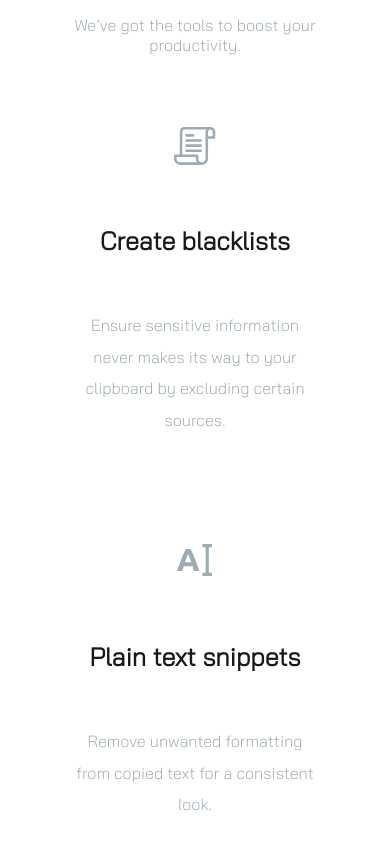
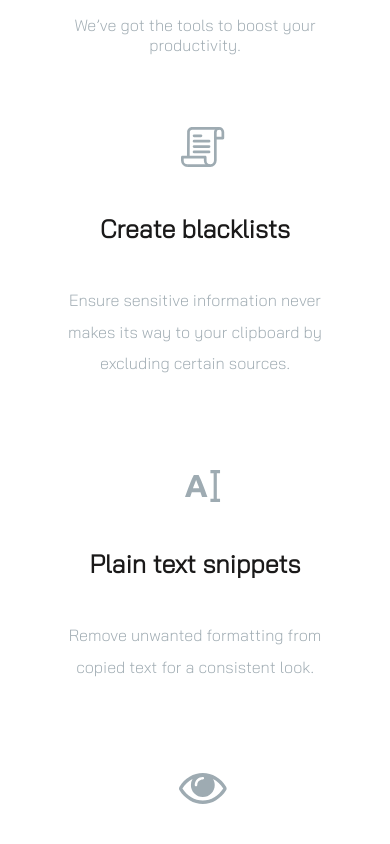
Before and after one commit to rspatz/Clipboard, a plain HTML site: page index.html in a window 390 px wide. Shown: the part 2680-3524 px from the top of the page. Drawn offline with Linux system fonts and the light colour scheme.

Commit message:
Add files via upload

```diff
--- a/css/style.css
+++ b/css/style.css
@@ -207,25 +207,29 @@ p {
   margin: 5rem auto; }
   @media only screen and (max-width: 31.25em) {
     .workflow-section {
-      width: 95%; } }
+      width: 90%; } }
 
 .blacklist-icon {
   width: 15%;
   margin-top: 5%;
-  margin: 2.75rem auto; }
+  margin: .75rem auto; }
   @media only screen and (max-width: 31.25em) {
     .blacklist-icon {
-      margin-top: 2rem; } }
+      margin: 2rem 0 2rem 45%; } }
 
 .snippet-icon {
   width: 15%;
-  margin-top: 5%;
-  margin: 3rem auto; }
+  margin: 1rem auto; }
+  @media only screen and (max-width: 31.25em) {
+    .snippet-icon {
+      margin: 2rem 0 2rem 45%; } }
 
 .preview-icon {
   width: 15%;
-  margin-top: 5%;
-  margin: 3rem auto; }
+  margin: 1rem auto; }
+  @media only screen and (max-width: 31.25em) {
+    .preview-icon {
+      margin: 2rem 0 2rem 45%; } }
 
 .workflow-content h2 {
   margin-bottom: 1rem;
@@ -239,12 +243,11 @@ p {
       margin: 2rem 0 1rem 2rem; } }
 
 .workflow-content h3 {
-  margin-bottom: .25rem;
   font-size: 1.3rem; }
   @media only screen and (max-width: 31.25em) {
     .workflow-content h3 {
       font-size: 1.4rem;
-      margin-bottom: 1rem; } }
+      margin-bottom: .25rem; } }
 
 .workflow-content p {
   font-size: .9rem;
@@ -261,7 +264,7 @@ p {
   @media only screen and (max-width: 31.25em) {
     .workflow-list {
       flex-direction: column;
-      width: 75%;
+      width: 91%;
       margin: 0 auto;
       line-height: 1.75rem; } }
 
@@ -290,6 +293,7 @@ p {
 .hp-image,
 .vector-graphics-image {
   margin-right: 5rem;
+  margin-top: 2.5rem;
   max-width: 100%; }
   @media only screen and (max-width: 31.25em) {
     .google-image,
```
